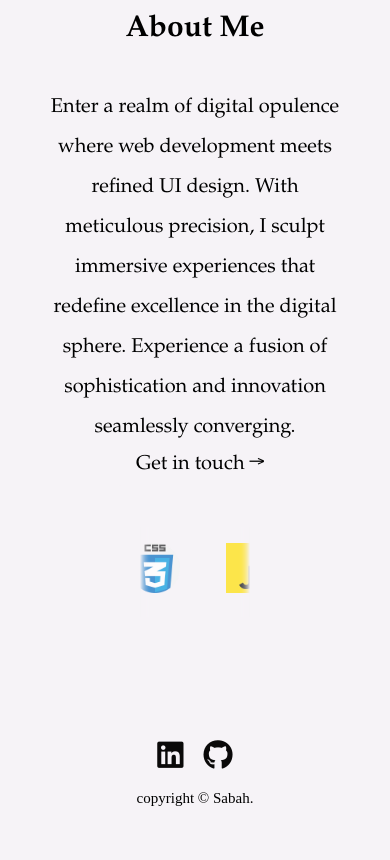
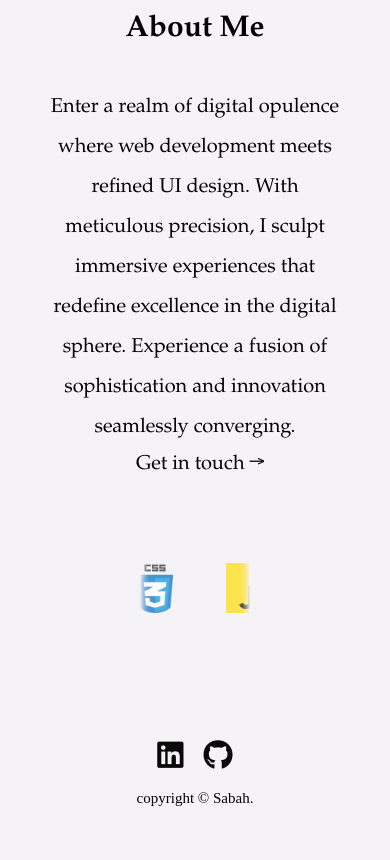
Before and after one commit to SabahAhmed23/Portfolio, a website built with Vite: page index.html in a window 390 px wide. Shown: the part 1028-1888 px from the top of the page. Built offline with nearby package versions, Linux system fonts and the light colour scheme; a web font is replaced by a local one.

Commit message:
Update styles.css

```diff
--- a/src/styles.css
+++ b/src/styles.css
@@ -531,7 +531,7 @@ nav ul li a:hover::after {
     background-color: #f6f3f7;
     justify-content: center;
     align-items: center;
-    margin-top: 90px;
+    margin-top: 110px;
 
   }
 
```
